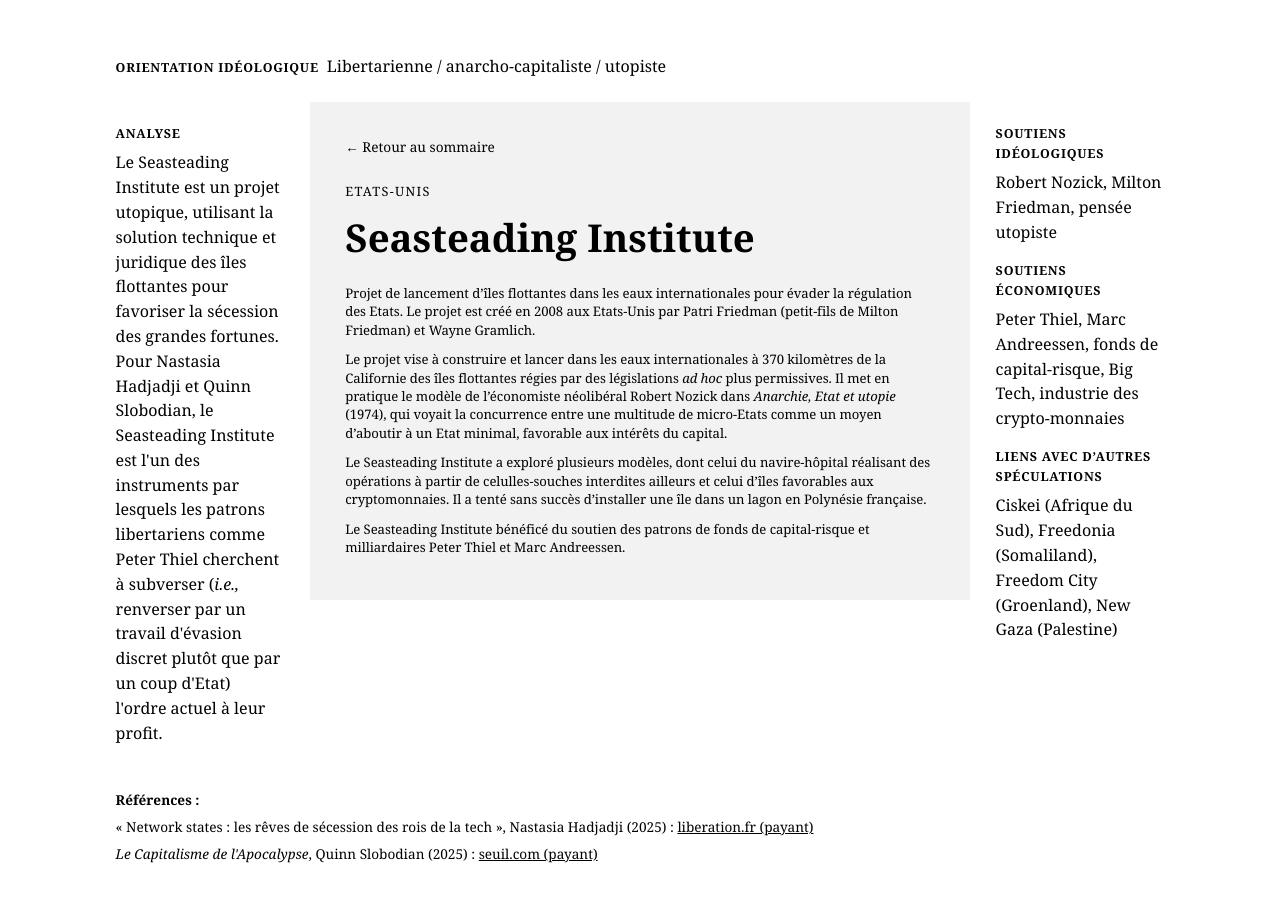
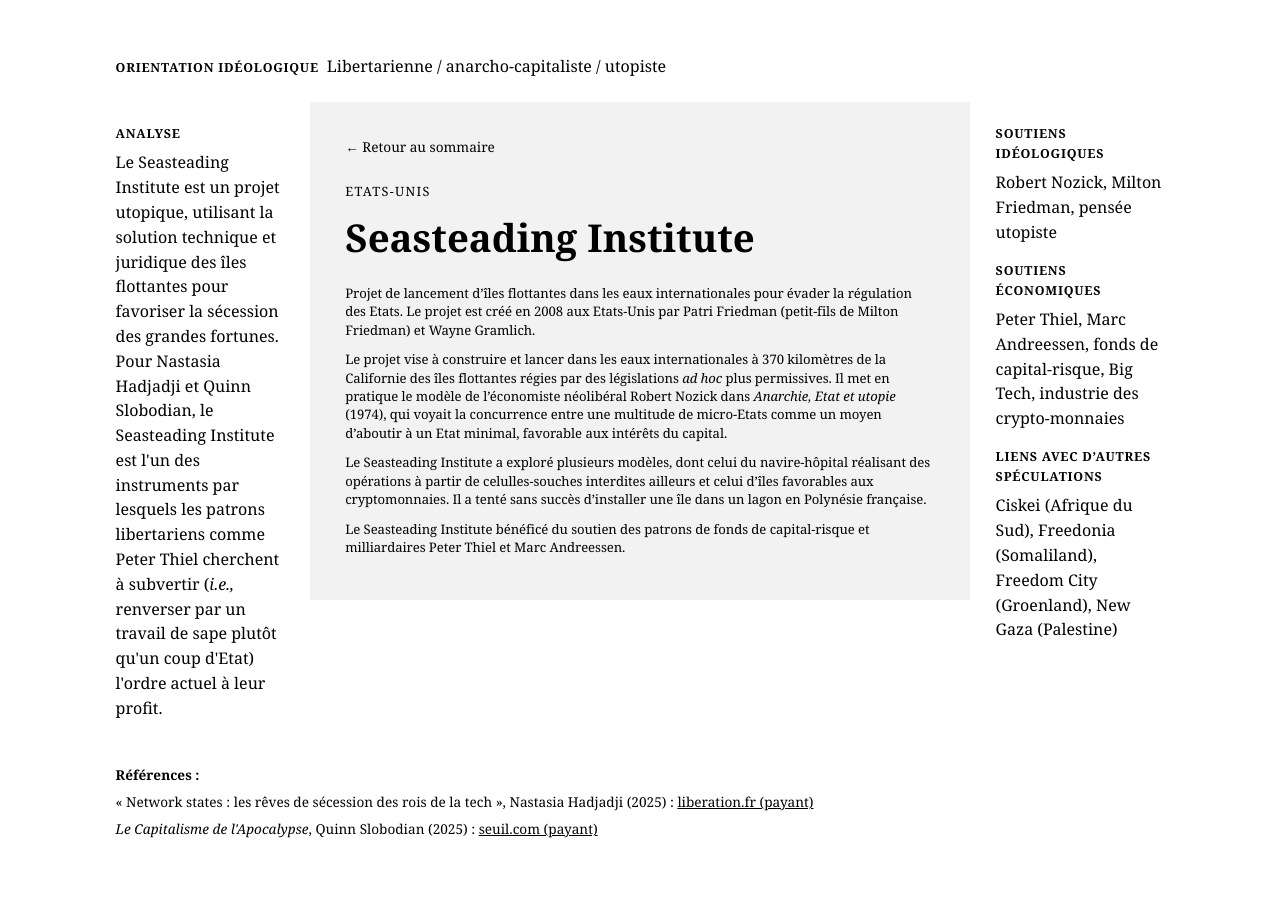
Before and after one commit to encycloreac/encycloreac.github.io, a Jekyll site: the page built from _entries/seasteading-institute.md, in a window 1280 px wide. Built offline with Jekyll 4.4.1, drawn with Linux system fonts in a browser that asks for light colours.

Commit message:
Revise analysis wording in seasteading-institute.md
Updated the analysis section to correct the phrasing from 'subverser' to 'subvertir' and modified 'coup d'Etat' to 'coup d'État'.

```diff
--- a/_entries/seasteading-institute.md
+++ b/_entries/seasteading-institute.md
@@ -2,7 +2,7 @@
 title: "Seasteading Institute"
 zone: "Etats-Unis"
 orientation: "Libertarienne / anarcho-capitaliste / utopiste"
-analyse: "Le Seasteading Institute est un projet utopique, utilisant la solution technique et juridique des îles flottantes pour favoriser la sécession des grandes fortunes. Pour Nastasia Hadjadji et Quinn Slobodian, le Seasteading Institute est l'un des instruments par lesquels les patrons libertariens comme Peter Thiel cherchent à subverser (<em>i.e.,</em> renverser par un travail d'évasion discret plutôt que par un coup d'Etat) l'ordre actuel à leur profit."
+analyse: "Le Seasteading Institute est un projet utopique, utilisant la solution technique et juridique des îles flottantes pour favoriser la sécession des grandes fortunes. Pour Nastasia Hadjadji et Quinn Slobodian, le Seasteading Institute est l'un des instruments par lesquels les patrons libertariens comme Peter Thiel cherchent à subvertir  (<em>i.e.,</em> renverser par un travail de sape plutôt qu'un coup d'Etat) l'ordre actuel à leur profit."
 soutiens_ideologiques: "Robert Nozick, Milton Friedman, pensée utopiste"
 soutiens_economiques: "Peter Thiel, Marc Andreessen, fonds de capital-risque, Big Tech, industrie des crypto-monnaies"
 liens_autres: "Ciskei (Afrique du Sud), Freedonia (Somaliland), Freedom City (Groenland), New Gaza (Palestine)"
```
